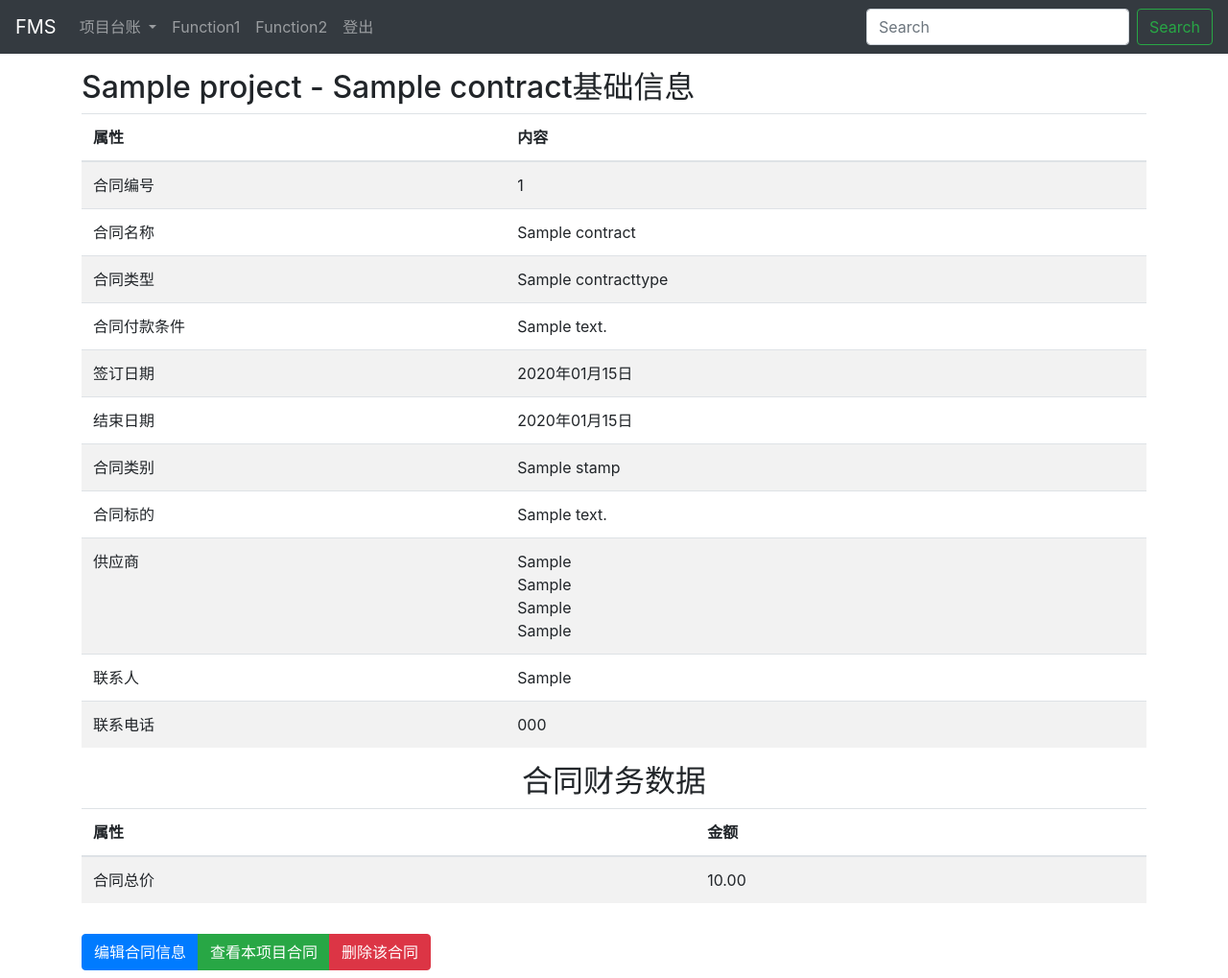
After one commit to minkolee/fms, a Django app: page /contract/detail/1/1/ in a window 1280 px wide. The commit adds this page. Shown: the whole page at 96% size. Run offline with Django 3.2, Linux system fonts and the light colour scheme; tables that the repository leaves empty hold one stand-in row (values such as "Sample post"); some libraries are stand-ins or nearby versions.

Commit message:
修改好了合同基础信息的增删改查
后边开始编写结算 和 其他变动记录

```diff
--- /dev/null
+++ b/contracts/templates/contracts/contract_detail.html
@@ -0,0 +1,145 @@
+{% extends 'base/fix-nav.html' %}
+{% load util_tag %}
+{% block content %}
+    {% include 'base/message.html' %}
+    <h2>{{ project.name }} - {{ contract.contract_name }}基础信息</h2>
+    <table class="table table-striped">
+        <thead>
+        <tr>
+            <th scope="col">属性</th>
+            <th scope="col">内容</th>
+        </tr>
+        </thead>
+        <tbody>
+        <tr>
+            <td>合同编号</td>
+            <td>{{ contract.contract_id }}</td>
+        </tr>
+        <tr>
+            <td>合同名称</td>
+            <td>{{ contract.contract_name }}</td>
+        </tr>
+        <tr>
+            <td>合同类型</td>
+            <td>{{ contract.contract_type }}</td>
+        </tr>
+        <tr>
+            <td>合同付款条件</td>
+            <td>{{ contract.contract_text }}</td>
+        </tr>
+        <tr>
+            <td>签订日期</td>
+            <td>{{ contract.contract_date|date:'Y年m月d日' }}</td>
+        </tr>
+        <tr>
+            <td>结束日期</td>
+            <td>{{ contract.contract_end_date|date:'Y年m月d日' }}</td>
+        </tr>
+        <tr>
+            <td>合同类别</td>
+            <td>{{ contract.contract_stamp_type }}</td>
+        </tr>
+        <tr>
+            <td>合同标的</td>
+            <td>{{ contract.contract_detail }}</td>
+        </tr>
+        <tr>
+            <td>供应商 </td>
+            <td>{{contract.contract_primary}}
+            {% if contract.contract_secondary1 %}
+                <br>
+            {{ contract.contract_secondary1 }}
+            {% endif %}
+            {% if contract.contract_secondary2 %}
+                <br>
+            {{ contract.contract_secondary2 }}
+            {% endif %}
+            {% if contract.contract_secondary3 %}
+                <br>
+            {{ contract.contract_secondary3 }}
+            {% endif %}
+            </td>
+        </tr>
+        <tr>
+            <td>联系人</td>
+            <td>{% if contract.contract_contact %}
+            {{ contract.contract_contact }}
+            {% endif %} </td>
+        </tr>
+        <tr>
+            <td>联系电话</td>
+            <td>{% if contract.contract_phone %}
+                {{ contract.contract_phone }}
+            {% endif %} </td>
+        </tr>
+        </tbody>
+    </table>
+
+    <h2 class="text-center">合同财务数据</h2>
+
+    <div class="row mb-3">
+        <div class="col-xs-12 col-md">
+            <table class="table table-striped">
+                <thead>
+                <tr>
+                    <th scope="col">属性</th>
+                    <th scope="col">金额</th>
+                </tr>
+                </thead>
+                <tbody>
+                <tr>
+                    <td>合同总价</td>
+                    <td>{{contract.contract_price|comma}}</td>
+                </tr>
+
+                </tbody>
+            </table>
+        </div>
+
+
+    </div>
+    <div class="btn-group mb-2" role="group" aria-label="Basic example">
+        <a href="{% url 'contracts:contract_edit' project.id contract.id %}" type="button" class="btn btn-primary">编辑合同信息</a>
+
+        <a href="{% url 'contracts:contract_list' project.id %}" type="button" class="btn btn-success">查看本项目合同</a>
+                <a href="" type="button" class="btn btn-danger" data-toggle="modal" data-target="#exampleModal">删除该合同</a>
+    </div>
+
+    <div class="modal fade" id="exampleModal" tabindex="-1" role="dialog" aria-labelledby="exampleModalLabel"
+         aria-hidden="true">
+        <div class="modal-dialog">
+            <div class="modal-content">
+                <div class="modal-header">
+                    <h5 class="modal-title" id="exampleModalLabel">删除{{ contract.contract_name }}</h5>
+                    <button type="button" class="close" data-dismiss="modal" aria-label="Close">
+                        <span aria-hidden="true">&times;</span>
+                    </button>
+                </div>
+                <div class="modal-body">
+                    {% if user.is_superuser %}将删除<span class="text-danger"> {{ contract.contract_name }}</span>
+                        相关的所有数据，删除之后不可恢复！{% else %}删除合同请联系管理员。{% endif %}
+                </div>
+                <div class="modal-footer">
+                    <button type="button" class="btn btn-primary" data-dismiss="modal">取消</button>
+                    <form action="{% url 'contracts:contract_delete' project.id contract.id %}" method="post">
+                        {% csrf_token %}
+                        <button type="submit" {% if user.is_superuser %}{% else %}disabled{% endif %}
+                                class="btn btn-danger">确定
+                        </button>
+                    </form>
+                </div>
+            </div>
+        </div>
+    </div>
+
+
+
+{% endblock %}
+
+{% block jscode %}
+    {#    $(':text').addClass('form-control');#}
+    {#    $('textarea').addClass('form-control');#}
+    {#    $('#id_active').addClass('form-check-input');#}
+    {#    $('.form-check label').addClass('form-check-label');#}
+
+{% endblock %}
--- a/contracts/urls.py
+++ b/contracts/urls.py
@@ -17,7 +17,11 @@ app_name = 'contracts'
 # 前缀是contract
 
 urlpatterns = [
-    path('initialize/', views.initialize_contract_type, name='contract_type_initial'),
+    path('initialize/contract/', views.initialize_contract_type, name='contract_type_initial'),
+    path('initialize/stamp/', views.initialize_stamp, name='contract_stamp_initial'),
     path('list/<int:project_id>/', views.contract_list, name='contract_list'),
-
+    path('add/<int:project_id>/', views.contract_add, name='contract_add'),
+    path('edit/<int:project_id>/<int:contract_id>/', views.contract_edit, name='contract_edit'),
+    path('delete/<int:project_id>/<int:contract_id>/', views.contract_delete, name='contract_delete'),
+    path('detail/<int:project_id>/<int:contract_id>/', views.contract_detail, name='contract_detail'),
 ]
--- a/contracts/views.py
+++ b/contracts/views.py
@@ -1,35 +1,133 @@
-from django.shortcuts import render, get_object_or_404
+from django.shortcuts import render, get_object_or_404, reverse, redirect
 from projects.models import Project
 from django.contrib import messages
-from .models import ContractType
+from .models import ContractType, Contract, Stamp
+from .forms import ContractForm
 
 
 # 初始化合同类型的函数，找个链接执行一下即可。考虑将最后一个菜单设置为系统维护，仅仅只有管理员可见。
 def initialize_contract_type(request):
     types = ContractType.objects.all()
 
-    names = {1: '收入合同',
-             2: '成本合同',
-             3: '其他合同',
-             4: '非合同'}
+    if types.count() == 0:
 
-    for each_type in types:
-        each_type.delete()
+        names = {1: '收入合同',
+                 2: '成本合同',
+                 3: '其他合同',
+                 4: '非合同'}
 
-    for i in range(1, 5):
-        con = ContractType()
-        con.id = i
-        con.name = names[i]
-        con.save()
+        for each_type in types:
+            each_type.delete()
 
-    messages.success(request, '成功初始化合同类型')
+        for i in range(1, 5):
+            con = ContractType()
+            con.id = i
+            con.name = names[i]
+            con.save()
+
+        messages.success(request, '成功初始化合同类型')
 
     return render(request, 'homepage/dashboard.html')
 
 
+# 初始化印花税与比例
+def initialize_stamp(request):
+    types = Stamp.objects.all()
+
+    if types.count() == 0:
+
+        names = {
+            1: ('购销合同', '0.0003'),
+            2: ('加工承揽合同', '0.0005'),
+            3: ('建设工程勘察设计合同', '0.0005'),
+            4: ('建筑安装工程承包合同', '0.0003'),
+            5: ('财产租赁合同', '0.001'),
+            6: ('货物运输合同', '0.0005'),
+            7: ('仓储保管合同', '0.001'),
+            8: ('借款合同', '0.00005'),
+            9: ('财产保险合同', '0.00003'),
+            10: ('技术合同', '0.0003'),
+            11: ('产权转移书据', '0.0005'),
+            12: ('无需缴纳印花税', '0'),
+        }
+
+        for each_type in types:
+            each_type.delete()
+
+        for i in range(1, 13):
+            con = Stamp()
+            con.id = i
+            con.name = names[i][0]
+            con.rate = names[i][1]
+            con.save()
+
+        messages.success(request, '成功初始化印花税')
+
+    return render(request, 'homepage/dashboard.html')
+
+
+# 列出某个项目对应合同
 def contract_list(request, project_id):
     project = get_object_or_404(Project, id=project_id)
     quantity = project.contracts.count()
     contracts = project.contracts.all()
     return render(request, 'contracts/contract_list.html',
                   {"project": project, 'quantity': quantity, 'contracts': contracts})
+
+
+# 添加合同
+def contract_add(request, project_id):
+    project = get_object_or_404(Project, id=project_id)
+    if request.method == 'GET':
+        form = ContractForm()
+        return render(request, 'contracts/contract_add.html', {'project': project, 'form': form})
+    else:
+        form = ContractForm(request.POST)
+        if form.is_valid():
+            contract = form.save(commit=False)
+            contract.contract_project = project
+            contract.save()
+            messages.success(request, '成功添加合同：' + contract.contract_name)
+            return redirect(reverse('contracts:contract_list', args=[project.id, ]))
+        else:
+            return render(request, 'contracts/contract_add.html', {'project': project, 'form': form})
+
+
+# 修改合同
+def contract_edit(request, project_id, contract_id):
+    project = get_object_or_404(Project, id=project_id)
+    contract = get_object_or_404(Contract, id=contract_id)
+
+    if request.method == "GET":
+        form = ContractForm(instance=contract)
+        return render(request, 'contracts/contract_edit.html', {'form': form, 'project': project, 'contract': contract})
+
+    else:
+        form = ContractForm(request.POST, instance=contract)
+        if form.is_valid():
+            current_project = form.save(commit=False)
+            current_project.contract_project = project
+            current_project.save()
+            messages.success(request, '成功修改合同信息：' + contract.contract_name)
+            return redirect(reverse('contracts:contract_detail', args=[project.id, contract.id]))
+        else:
+            return render(request, 'contracts/contract_edit.html',
+                          {'form': form, 'project': project, 'contract': contract})
+
+
+# 删除合同
+def contract_delete(request, project_id, contract_id):
+    if request.method == 'POST':
+        contract = get_object_or_404(Contract, id=contract_id)
+        if contract.contract_project.id == int(project_id):
+            contract.delete()
+            messages.success(request, '成功删除合同：' + contract.contract_name)
+
+    return redirect(reverse('contracts:contract_list', args=[project_id, ]))
+
+
+# 合同详情
+def contract_detail(request, project_id, contract_id):
+    contract = get_object_or_404(Contract, id=contract_id)
+    project = get_object_or_404(Project, id=project_id)
+    return render(request, 'contracts/contract_detail.html', {'contract': contract, 'project': project})
--- a/homepage/templates/base/nav.html
+++ b/homepage/templates/base/nav.html
@@ -32,8 +32,8 @@
                 </a>
                 <div class="dropdown-menu" aria-labelledby="dropdown1">
                     <a class="dropdown-item" href="{% url 'contracts:contract_type_initial' %}">合同类型初始化</a>
-                    <a class="dropdown-item" href="#">项目数据管理</a>
-                    <a class="dropdown-item" href="#">基础设置</a>
+                    <a class="dropdown-item" href="{% url 'contracts:contract_stamp_initial' %}">印花税类型初始化</a>
+                    <a class="dropdown-item" href="/admin/">后台</a>
                 </div>
             </li>
             {% endif %}
--- a/projects/models.py
+++ b/projects/models.py
@@ -136,11 +136,13 @@ class ProjectBudget(models.Model):
     target_cost = models.DecimalField(max_digits=16, decimal_places=2, verbose_name='目标成本', default=0)
     target_profit = models.DecimalField(max_digits=16, decimal_places=2, verbose_name='目标利润', default=0)
     target_expense = models.DecimalField(max_digits=16, decimal_places=2, verbose_name='管理费用', default=0)
-    description = models.TextField(verbose_name="变更说明", blank=True)
+    description = models.TextField(verbose_name="变更说明", blank=True, null=True)
     change_time = models.DateTimeField(null=True, verbose_name='变更时间', blank=True)
-
     created = models.DateTimeField(auto_now_add=True, verbose_name='创建时间', db_index=True)
     updated = models.DateTimeField(auto_now=True, verbose_name='修改时间')
+
+    def __str__(self):
+        return self.cost_type
 
     class Meta:
         ordering = ['created', ]
--- a/projects/templates/projects/project_list.html
+++ b/projects/templates/projects/project_list.html
@@ -31,7 +31,7 @@
                             <i class="fa fa-check text-success" aria-hidden="true"></i>{% else %}
                             <i class="fa fa-times text-danger" aria-hidden="true"></i>
                         {% endif %} </td>
-                        <td><a href="{% url 'projects:project_edit' project.id %}">编辑</a> | <a href="{% url 'projects:project_budget' project.id %}">预算</a> | <a href="{% url 'contracts:contract_list' project.id %}">合同</a></td>
+                        <td><a href="{% url 'projects:project_budget' project.id %}">预算</a> | <a href="{% url 'contracts:contract_list' project.id %}">合同</a></td>
                     </tr>
                 {% endfor %}
                 </tbody>
```
Also changed, not shown: contracts/admin.py (+8 -2 lines), contracts/forms.py (+33 -1 lines), contracts/models.py (+27 -7 lines), contracts/templates/contracts/contract_add.html (added, +36 -0 lines), contracts/templates/contracts/contract_edit.html (added, +35 -0 lines), contracts/templates/contracts/contract_list.html (+6 -4 lines), projects/templates/projects/project_detail.html (+16 -17 lines), contracts/migrations/0002_auto_20210121_2302.py (added), contracts/migrations/0003_auto_20210121_2304.py (added), contracts/migrations/0004_auto_20210121_2308.py (added), contracts/migrations/0005_auto_20210130_1053.py (added), projects/migrations/0002_auto_20210119_2130.py (added), projects/migrations/0003_auto_20210119_2156.py (added), 1 other file.
